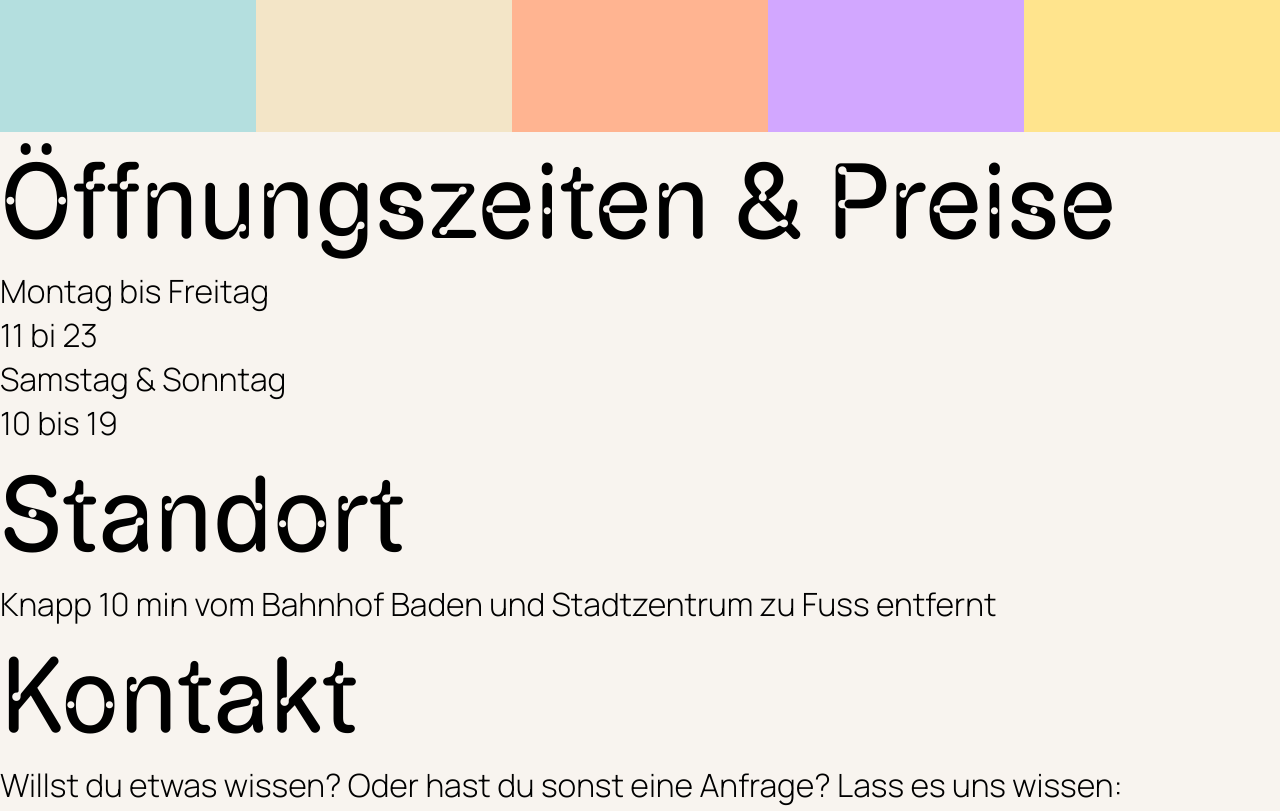
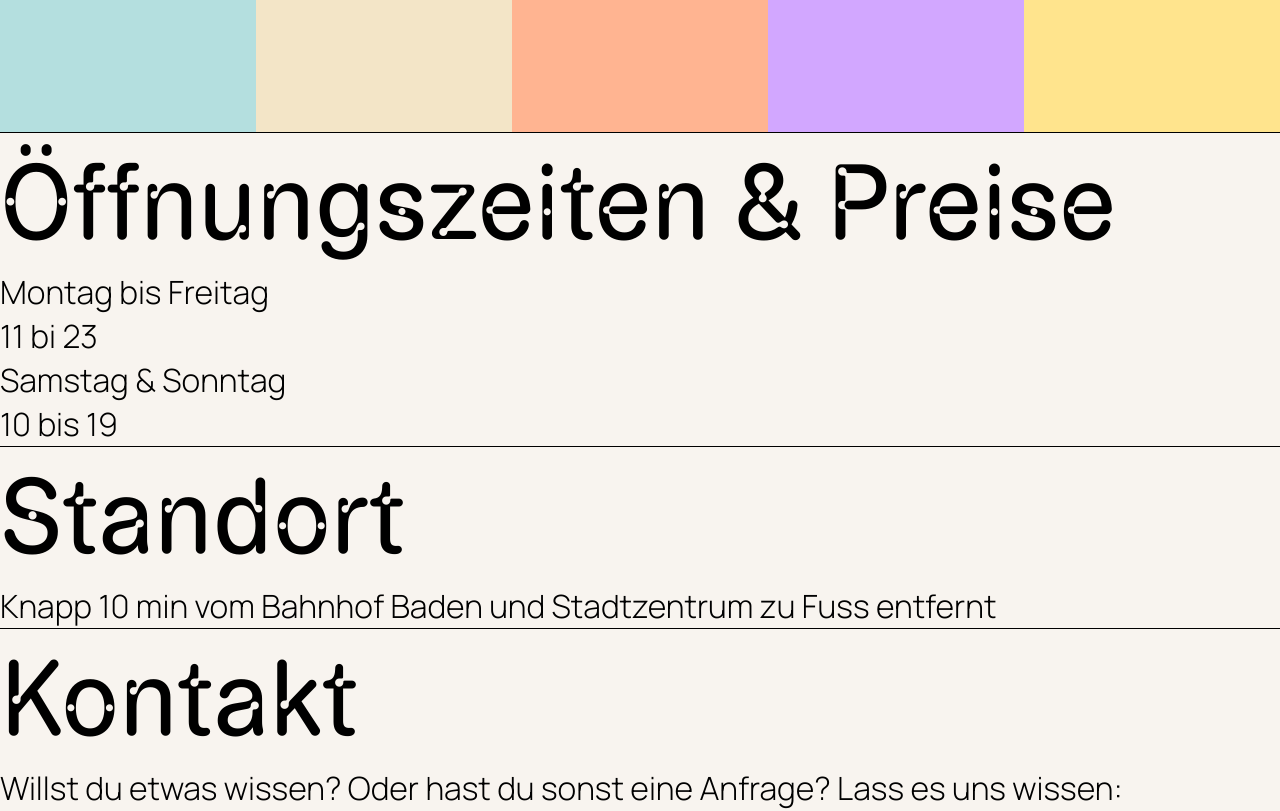
Before and after one commit to escodebar/boulder-baden.ch, a Vue app: page / in a window 1280 px wide. Shown: the part 1020-1831 px from the top of the page. Built offline with nearby package versions, Linux system fonts and the light colour scheme.

Commit message:
Add borders for the sections

```diff
--- a/src/styles/_global.css
+++ b/src/styles/_global.css
@@ -55,3 +55,12 @@ h4 {
   font-family: "ABCCamera", sans-serif;
   font-weight: 100;
 }
+
+section {
+  border: 1px solid #000;
+  border-style: solid none;
+}
+
+section + section {
+  border-style: none none solid;
+}
```
